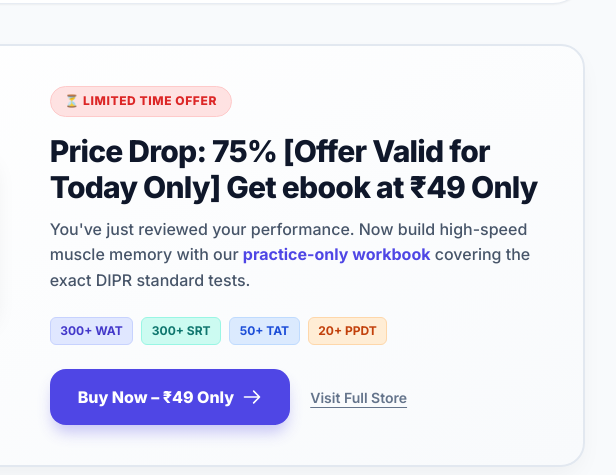
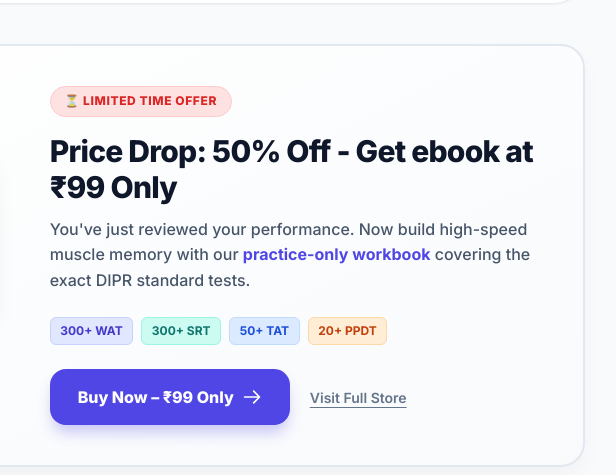
Before and after one commit to vishalkumar-netizen/SSB_Psychology_Test, a plain HTML site: page review_report.html in a window 1280 px wide. Shown: the part 1440-1915 px from the top of the page, 487-1103 px from the left. Drawn offline with nearby package versions, Linux system fonts and the light colour scheme.

Commit message:
Update pricing details in review_report.html

```diff
--- a/review_report.html
+++ b/review_report.html
@@ -239,7 +239,7 @@
                     </div>
 
                     <h2 style="margin: 0 0 0.75rem 0; font-size: 1.875rem; font-weight: 800; color: #0f172a; line-height: 1.2; letter-spacing: -0.025em;">
-                        Price Drop: 75% [Offer Valid for Today Only] Get ebook at ₹49 Only
+                        Price Drop: 50% Off - Get ebook at ₹99 Only
                     </h2>
 
                     <p style="margin: 0 0 1.5rem 0; font-size: 1rem; color: #475569; font-weight: 500; line-height: 1.6;">
@@ -257,7 +257,7 @@
                     <!-- CTA Buttons -->
                     <div style="display: flex; flex-wrap: wrap; align-items: center; gap: 1.25rem;">
                         <a href="https://imojo.in/ksTeX1" target="_blank" class="fb-btn" style="background: #4f46e5; color: white; padding: 1rem 1.75rem; border-radius: 1rem; text-decoration: none; font-weight: 800; display: inline-flex; align-items: center; gap: 0.5rem; box-shadow: 0 10px 15px -3px rgba(79, 70, 229, 0.3); font-size: 1rem;">
-                            Buy Now – ₹49 Only
+                            Buy Now – ₹99 Only
                             <svg style="width: 20px; height: 20px; flex-shrink: 0;" fill="none" stroke="currentColor" viewBox="0 0 24 24"><path stroke-linecap="round" stroke-linejoin="round" stroke-width="2" d="M14 5l7 7m0 0l-7 7m7-7H3"></path></svg>
                         </a>
                         <a href="https://ssbpsychtest.myinstamojo.com/" target="_blank" style="color: #64748b; font-size: 0.875rem; font-weight: 600; text-decoration: underline; text-underline-offset: 4px;">
```
